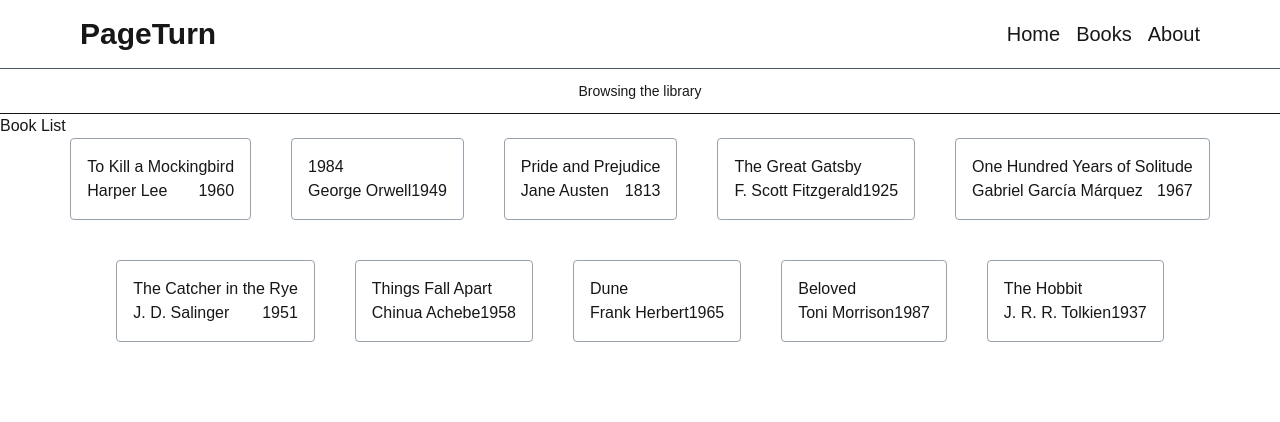
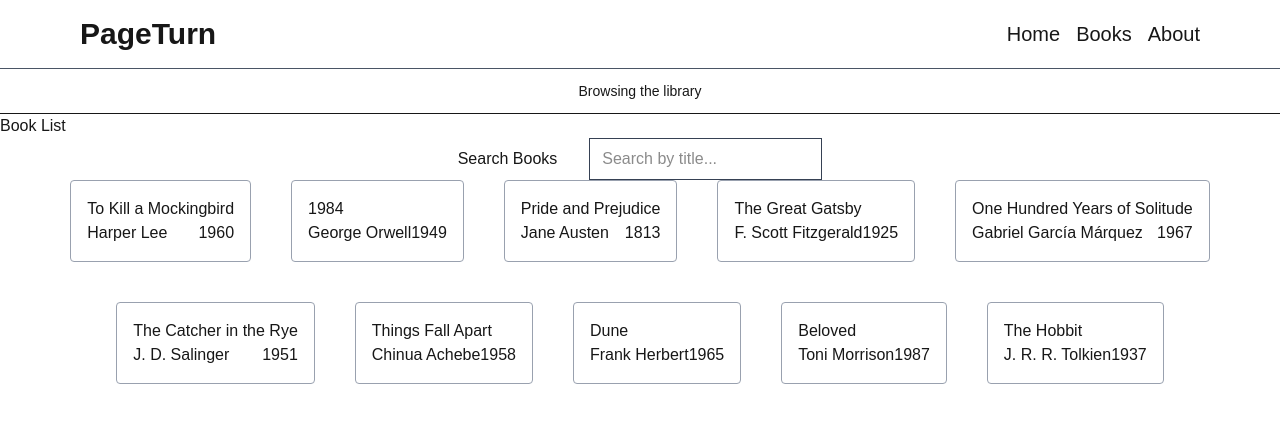
Before and after one commit to Amiir25/page-turn, a Next.js app: page /books in a window 1280 px wide. Shown: the top 422 px of the page. Built offline with nearby package versions, Linux system fonts and the light colour scheme.

Commit message:
feat: add book search component to filter and display books

```diff
--- a/src/app/books/page.tsx
+++ b/src/app/books/page.tsx
@@ -1,4 +1,5 @@
 // import { books } from "@/data/books";
+import BookSearch from "@/components/BookSearch";
 import { getBooks } from "@/data/books";
 import Link from "next/link";
 
@@ -9,23 +10,9 @@ export default async function page() {
   return (
     <main>
       <h1>Book List</h1>
-      <div className="flex items-center justify-center flex-wrap gap-10">
-        {books.map((book) => {
-          const { id, slug, title, author, year } = book;
 
-          return (
-            <Link key={id} href={`/books/${slug}`}>
-              <article className="border border-gray-400 p-4 rounded">
-                <h1>{title}</h1>
-                <div className="flex items-center justify-between">
-                  <h2>{author}</h2>
-                  <h2>{year}</h2>
-                </div>
-              </article>
-            </Link>
-          );
-        })}
-      </div>
+      {/* Book search */}
+      <BookSearch books={books}/>
     </main>
   );
 }
```
